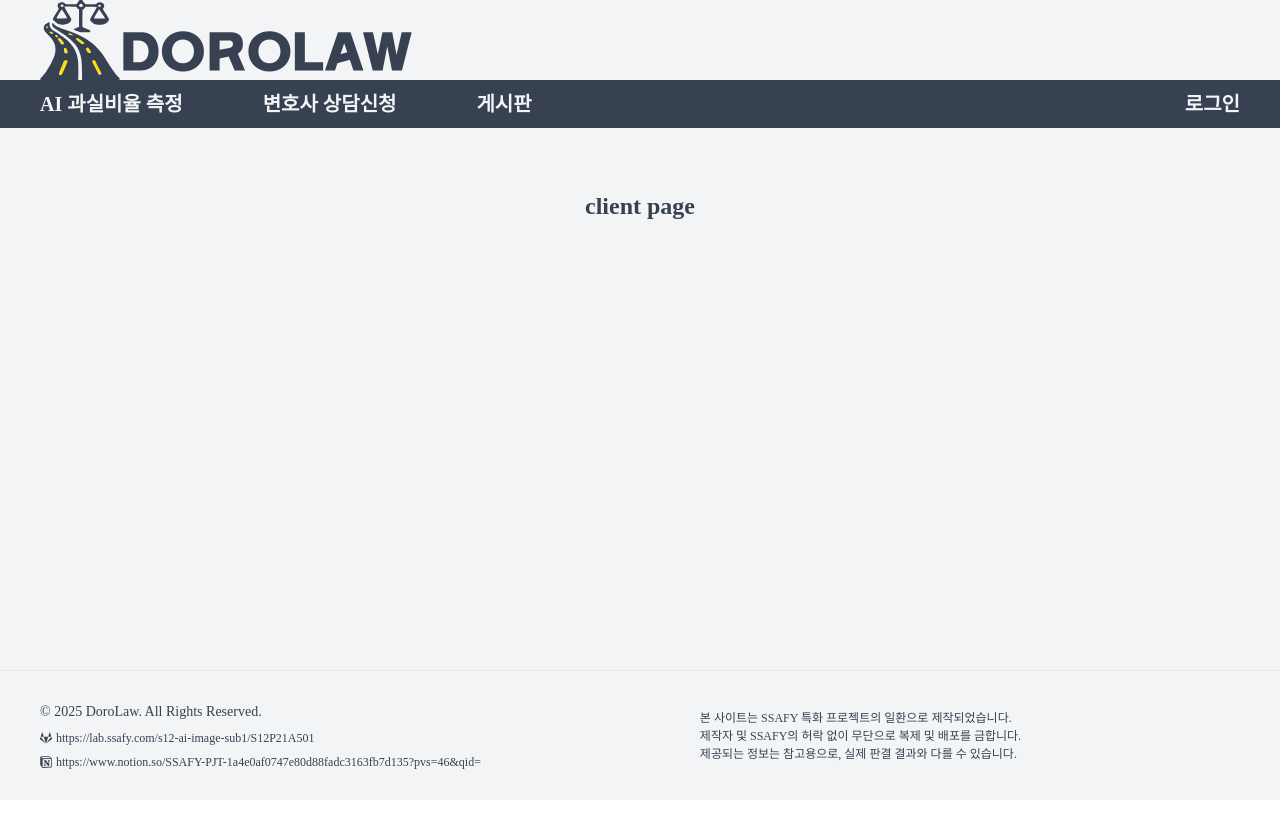
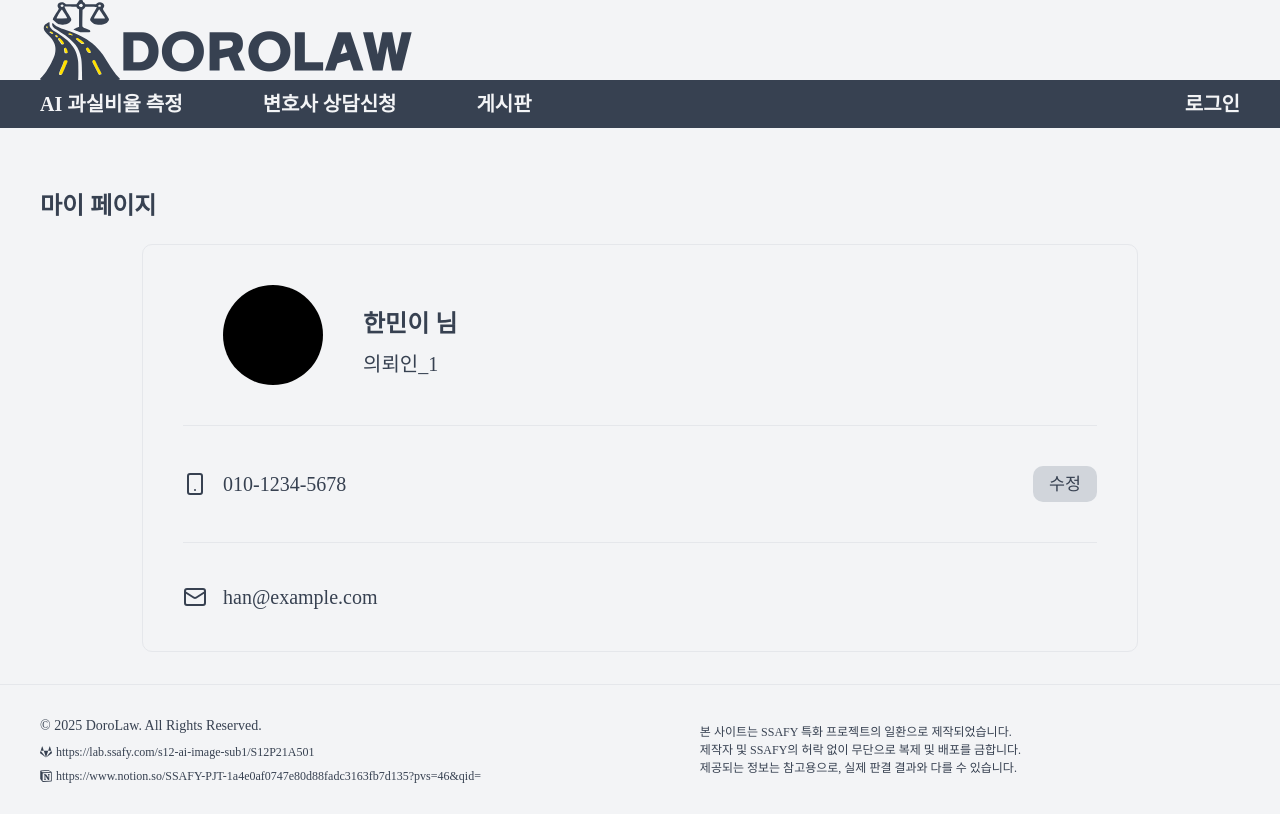
Before and after one commit to SSAFY-Dorolaw/Dorolaw, a React (Vite) app in the folder frontend/: page /mypage in a window 1280 px wide. Built offline with nearby package versions, Linux system fonts and the light colour scheme; a web font is replaced by a local one.

Commit message:
feat: 일반 사용자 마이페이지 UI 추가
- 프로필사진, 이름, 닉네임, 전화번호, 이메일 표시
- 전화번호 수정 가능

S12P21A501-112

```diff
--- /dev/null
+++ b/frontend/src/features/mypage/ClientInfo.tsx
@@ -0,0 +1,41 @@
+import { Mail, Smartphone } from 'lucide-react';
+
+interface ClientInfoProps {
+  clientId: number;
+  name: string;
+  phoneNumber: string;
+  email: string;
+}
+
+function ClientInfo({ clientId, name, phoneNumber, email }: ClientInfoProps) {
+  return (
+    <div className="border-gray mx-auto mb-8 max-w-[996px] items-center rounded-[10px] border p-10 text-xl">
+      <div className="flex items-center">
+        <div className="mx-10 size-[100px] rounded-full bg-black"></div>
+        <div>
+          <h3>{name} 님 </h3>
+          <h4>의뢰인_{clientId}</h4>
+        </div>
+      </div>
+      <hr className="mt-10" />
+      <div>
+        <div className="mt-10 flex items-center justify-between">
+          <div className="flex items-center gap-4">
+            <Smartphone />
+            <p>{phoneNumber}</p>
+          </div>
+          <button className="typo-button-small rounded-[10px] bg-p2 p-1 px-4">
+            수정
+          </button>
+        </div>
+        <hr className="mt-10" />
+        <div className="mt-10 flex items-center gap-4">
+          <Mail />
+          <p>{email}</p>
+        </div>
+      </div>
+    </div>
+  );
+}
+
+export default ClientInfo;
--- a/frontend/src/pages/mypage/MyPage.tsx
+++ b/frontend/src/pages/mypage/MyPage.tsx
@@ -1,7 +1,36 @@
+import ClientInfo from '@/features/mypage/ClientInfo';
+
+interface Client {
+  clientId: number;
+  name: string;
+  phoneNumber: string;
+  email: string;
+  joinDate: string;
+  profileImage: string;
+}
+
 const MyPage = () => {
+  const client: Client = {
+    clientId: 1, // long
+    name: '한민이', // string
+    email: 'han@example.com', // string
+    phoneNumber: '010-1234-5678', // string
+    joinDate: '2025-03-12 15:00', // string
+    profileImage: 'https://example.com/profiles/user123.jpg', // string
+  };
   return (
-    <div>
-      <h2>client page</h2>
+    <div className="w-full">
+      <header>
+        <h2>마이 페이지</h2>
+      </header>
+      <main>
+        <ClientInfo
+          clientId={client.clientId}
+          name={client.name}
+          phoneNumber={client.phoneNumber}
+          email={client.email}
+        />
+      </main>
     </div>
   );
 };
```
